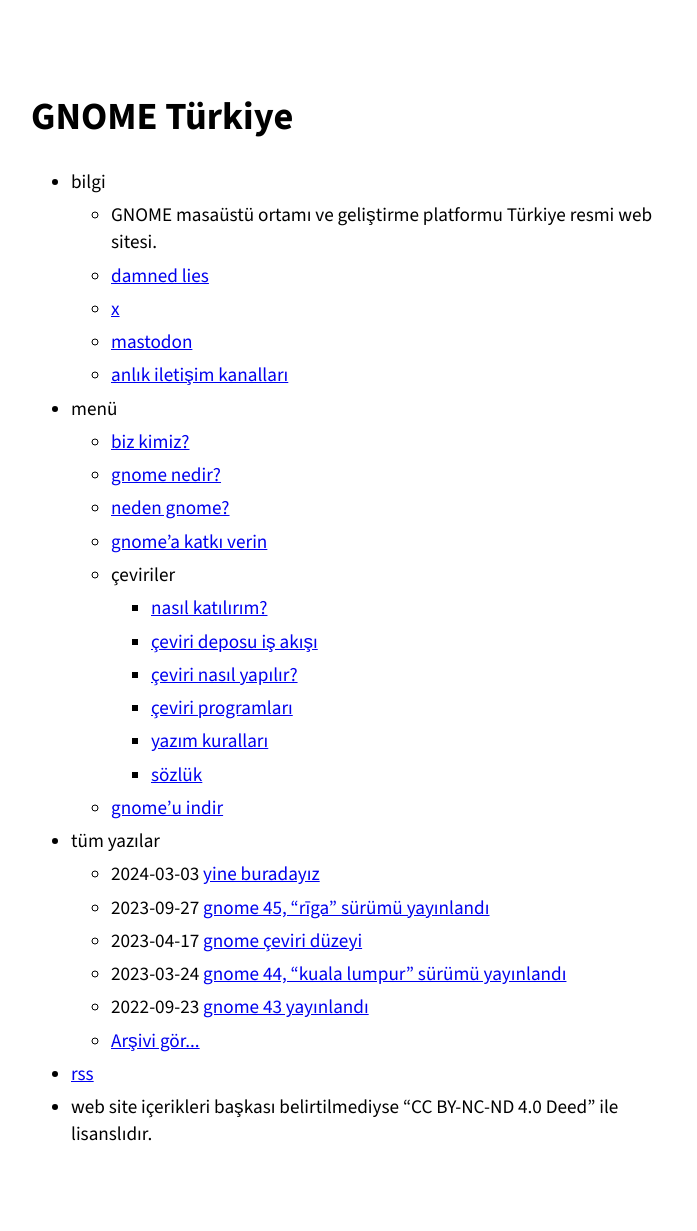
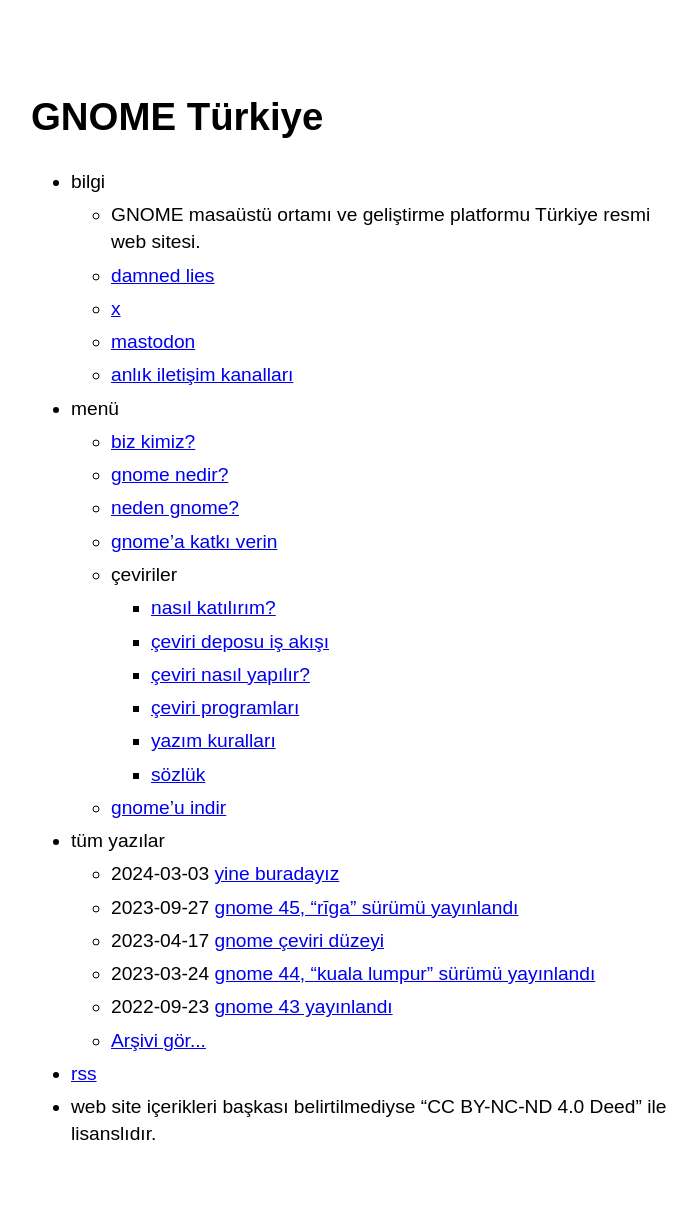
Before and after one commit to gnometurk/gnomeorgtr, a Jekyll site: the page built from index.md, in a window 1280 px wide. Shown: the whole page, without its empty margins (289-986 px from the left). Built offline with Jekyll 4.4.1, drawn with Linux system fonts in a browser that asks for light colours.

Commit message:
Update main.scss

```diff
--- a/assets/css/main.scss
+++ b/assets/css/main.scss
@@ -2,4 +2,3 @@
 ---
 
 @import "no-style-please";
-@import url('https://fonts.googleapis.com/css2?family=Source+Sans+3:ital,wght@0,200..900;1,200..900&display=swap');
```
